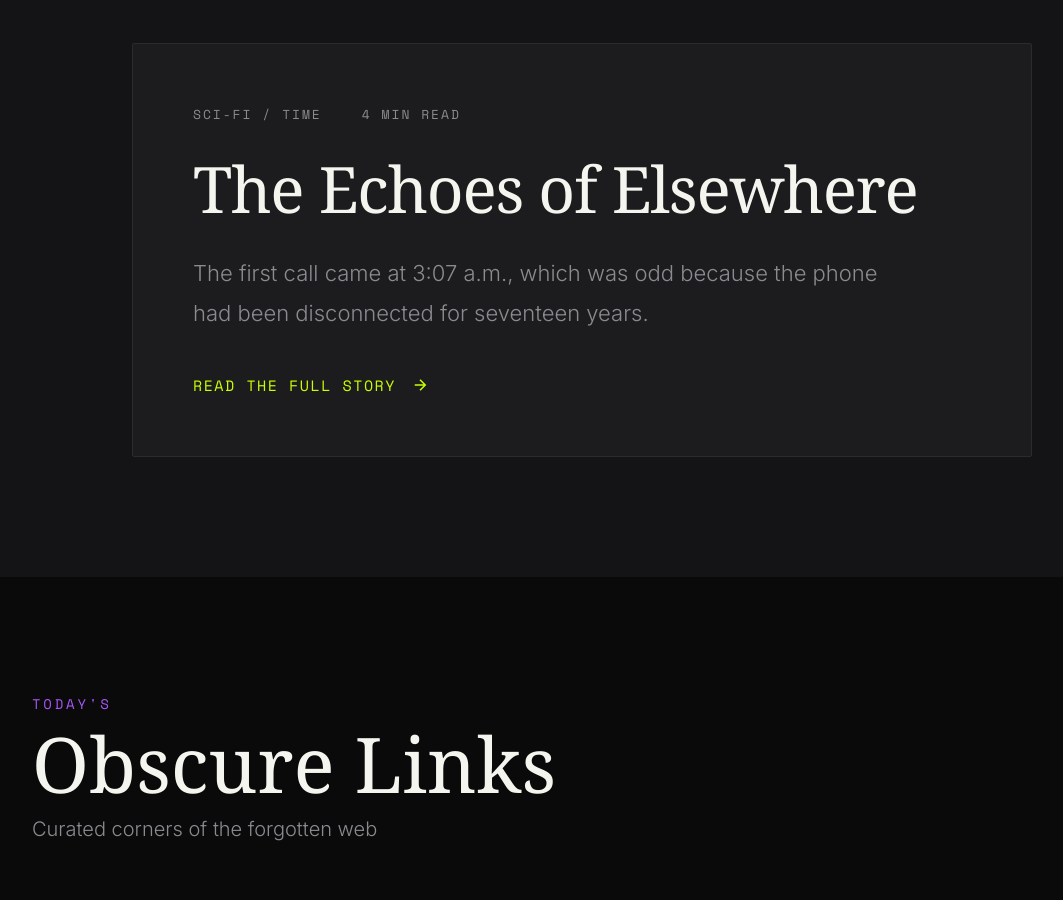
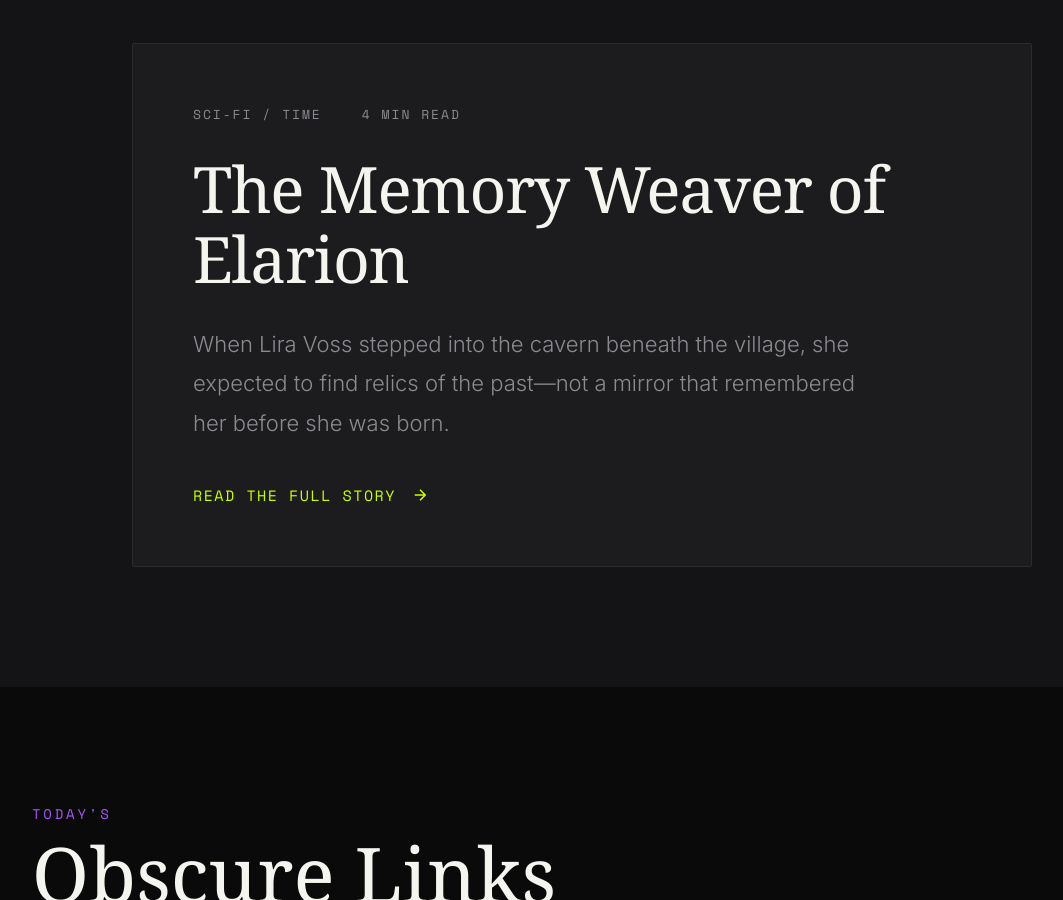
Before and after one commit to obscurebit/b1ts, an MkDocs documentation site: the page built from docs/index.md, in a window 1280 px wide and 900 px high, scrolled down 1189 px. Shown: the whole window, without its empty margins (58-1121 px from the left). Built offline with MkDocs 1.6.1 and Material for MkDocs 9.7.7, drawn with Linux system fonts in a browser that asks for light colours; some web fonts are replaced; some of the changed text lies outside the part shown.

```diff
--- a/overrides/home.html
+++ b/overrides/home.html
@@ -12,7 +12,7 @@
     <div class="ob-hero__eyebrow">
       <span class="ob-hero__date">{{ now().strftime('%B %d, %Y') if now is defined else 'Daily Updates' }}</span>
       <span class="ob-hero__divider">/</span>
-      <span class="ob-hero__edition">Edition #001</span>
+      <span class="ob-hero__edition">Edition #002</span>
     </div>
 
     <h1 class="ob-hero__title">
@@ -55,14 +55,14 @@
       <div class="ob-today__line"></div>
     </div>
 
-    <a href="{{ 'bits/posts/2026-01-30-the-echoes-of-elsewhere/' | url }}" class="ob-today__story">
+    <a href="{{ 'bits/posts/2026-01-31-the-memory-weaver-of-elarion/' | url }}" class="ob-today__story">
       <div class="ob-today__story-meta">
         <span class="ob-today__category">Sci-Fi / Time</span>
         <span class="ob-today__reading-time">4 min read</span>
       </div>
-      <h2 class="ob-today__story-title">The Echoes of Elsewhere</h2>
+      <h2 class="ob-today__story-title">The Memory Weaver of Elarion</h2>
       <p class="ob-today__story-excerpt">
-        The first call came at 3:07 a.m., which was odd because the phone had been disconnected for seventeen years.
+        When Lira Voss stepped into the cavern beneath the village, she expected to find relics of the past—not a mirror that remembered her before she was born.
       </p>
       <div class="ob-today__story-cta">
         <span>Read the full story</span>
@@ -86,29 +86,29 @@
     </div>
 
     <div class="ob-links__grid">
-      <a href="https://en.wikipedia.org/wiki/Mary_Phelps_Jacob" target="_blank" rel="noopener" class="ob-link ob-link--featured">
+      <a href="https://en.wikipedia.org/wiki/Ball_lightning" target="_blank" rel="noopener" class="ob-link ob-link--featured">
         <span class="ob-link__number">01</span>
         <div class="ob-link__content">
-          <h3 class="ob-link__title">The Rebel Heiress Who Redefined Women's Underwear</h3>
-          <p class="ob-link__desc">In 1914, socialite Mary Phelps Jacob invented the modern brassiere after finding corsets restrictive...</p>
+          <h3 class="ob-link__title">The Enigmatic Phenomenon of Ball Lightning</h3>
+          <p class="ob-link__desc">Ball lightning is a rare and poorly understood atmospheric electrical phenomenon where glowing, floa...</p>
         </div>
         <span class="ob-link__arrow">↗</span>
       </a>
 
-      <a href="https://www.chem.uci.edu/~bgerber/Class%20151B/midgley.html" target="_blank" rel="noopener" class="ob-link">
+      <a href="https://en.wikipedia.org/wiki/Toynbee_tiles" target="_blank" rel="noopener" class="ob-link">
         <span class="ob-link__number">02</span>
         <div class="ob-link__content">
-          <h3 class="ob-link__title">The Man Who Poisoned the Planet (and Saved It Too)</h3>
-          <p class="ob-link__desc">Thomas Midgley Jr. invented leaded gasoline and chlorofluorocarbons (CFCs), later recognized as envi...</p>
+          <h3 class="ob-link__title">The Mysterious Toynbee Tiles Embedding Secret Messages in City Streets</h3>
+          <p class="ob-link__desc">Scattered across North American cities, these cryptic tiles bear bizarre messages referencing the de...</p>
         </div>
         <span class="ob-link__arrow">↗</span>
       </a>
 
-      <a href="https://www.nih.gov/news-events/nih-news/in-remembrance-dr-patricia-bath" target="_blank" rel="noopener" class="ob-link">
+      <a href="https://en.wikipedia.org/wiki/Taos_hum" target="_blank" rel="noopener" class="ob-link">
         <span class="ob-link__number">03</span>
         <div class="ob-link__content">
-          <h3 class="ob-link__title">The Ophthalmologist Who Fought Blindness with Lasers</h3>
-          <p class="ob-link__desc">Dr. Patricia Bath, the first African American woman to receive a medical patent, invented the Laserp...</p>
+          <h3 class="ob-link__title">The Unexplained Taos Hum: A Global Auditory Enigma</h3>
+          <p class="ob-link__desc">A low-frequency humming noise reported by residents of Taos, New Mexico, and other locations worldwi...</p>
         </div>
         <span class="ob-link__arrow">↗</span>
       </a>
```
Also changed, not shown: docs/bits/posts/2026-01-31-the-memory-weaver-of-elarion.md (added, +36 -0 lines), docs/editions/posts/2026-01-31-edition-002.md (added, +26 -0 lines), docs/links/posts/2026-01-31-daily-links.md (added, +87 -0 lines).
